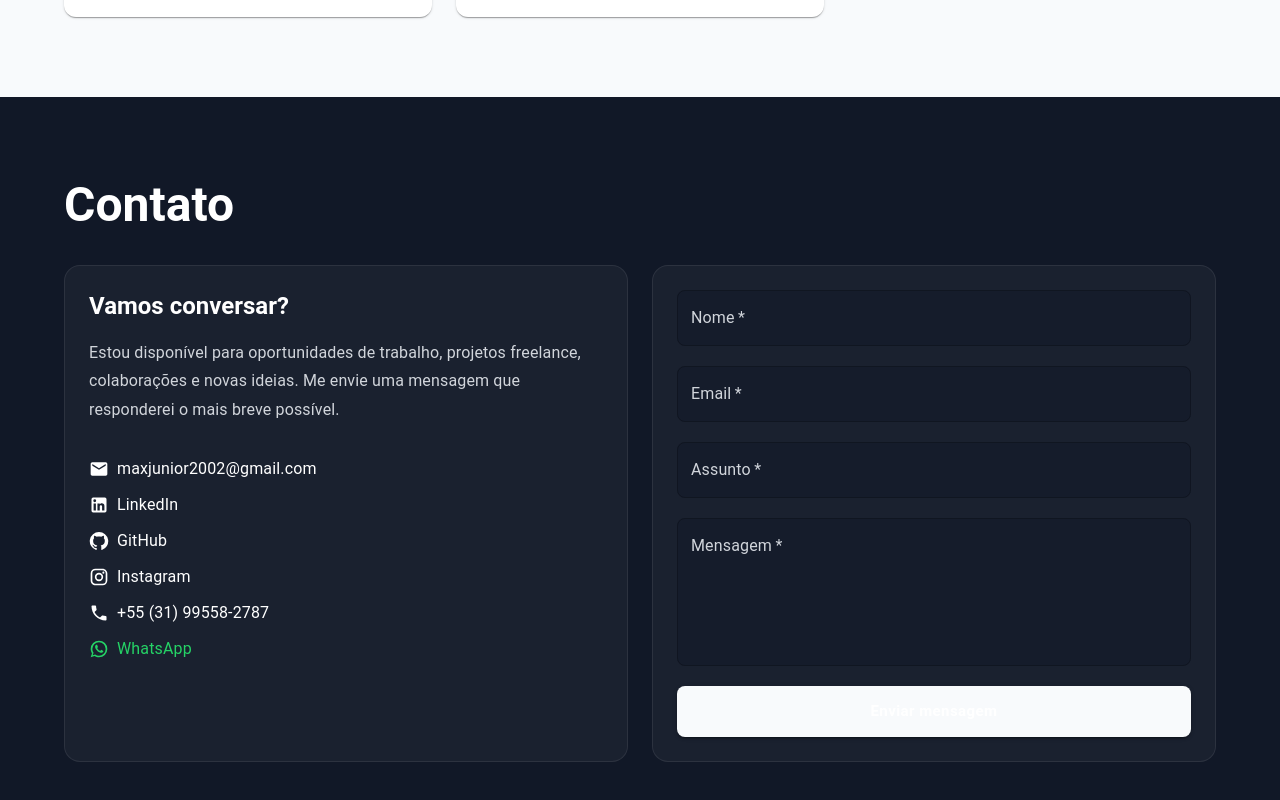
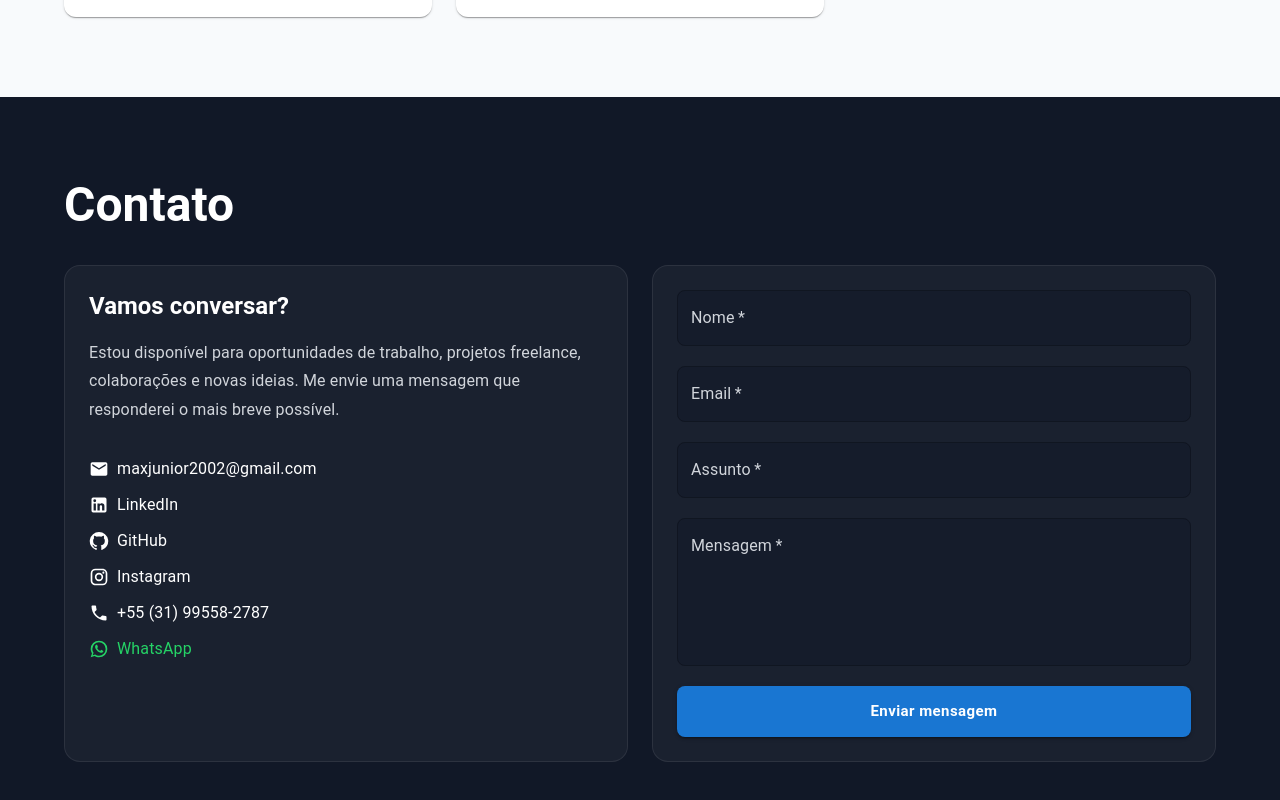
Before and after one commit to MaxJunior2002/Portifolio, a React (Vite) app in the folder meu-portifolio/: page / in a window 1280 px wide. Shown: the part 2609-3409 px from the top of the page. Built offline with nearby package versions, Linux system fonts and the light colour scheme.

Commit message:
Change button background color to blue

```diff
--- a/meu-portifolio/src/pages/sections/Contact/Contact.tsx
+++ b/meu-portifolio/src/pages/sections/Contact/Contact.tsx
@@ -322,7 +322,7 @@ const Contact = ({ language }: { language: Language }) => {
                     size="large"
                     disabled={isSubmitting}
                     sx={{
-                      backgroundColor: "#f8fafc",
+                      backgroundColor: "#1976d2",
                       color: "#fff",
                       fontWeight: 700,
                       borderRadius: 2,
```
